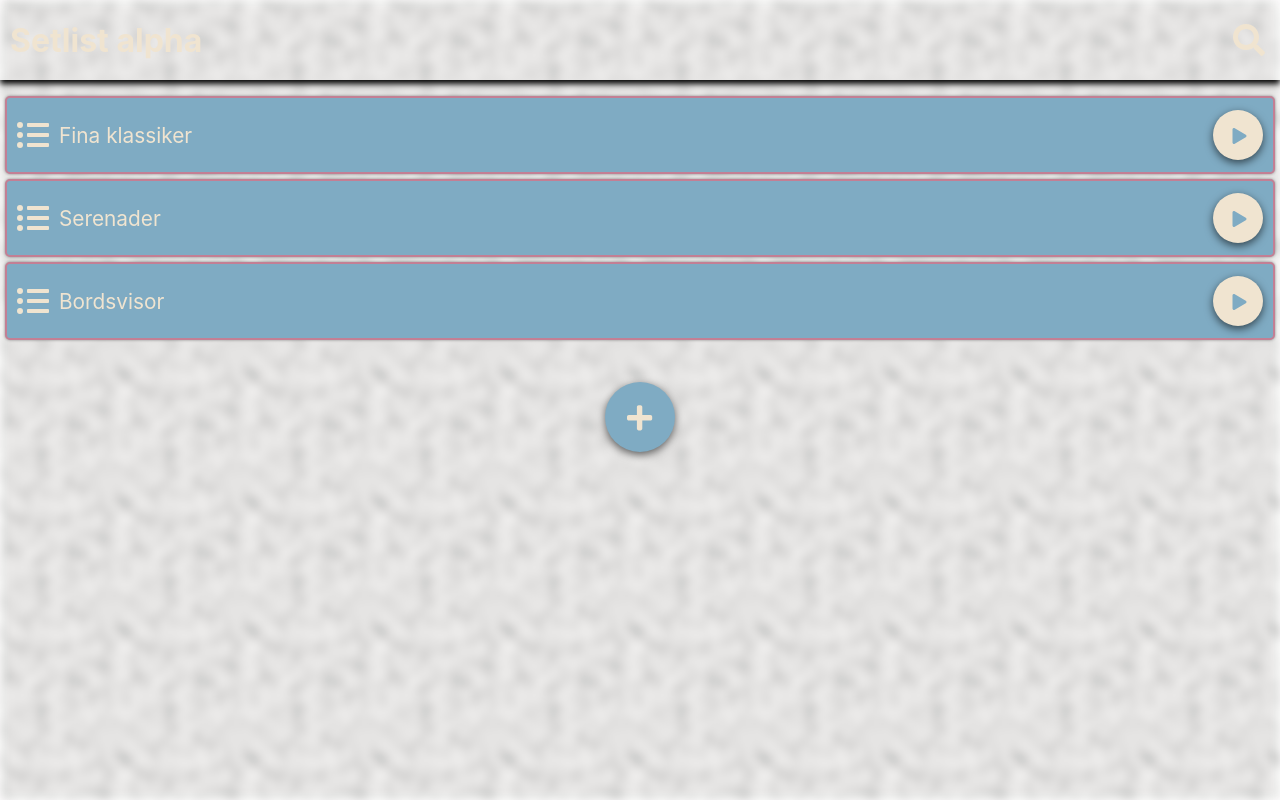
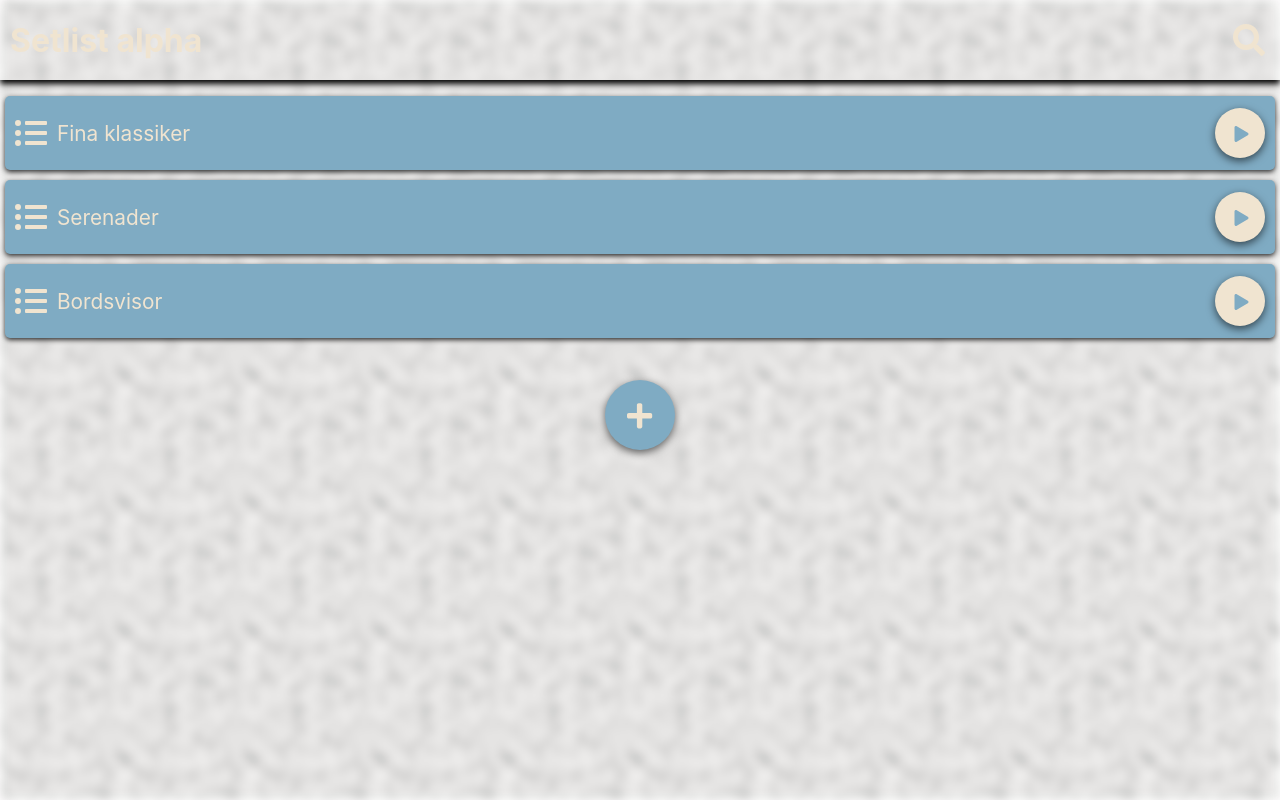
Before and after one commit to tskarhed/doremi.studio, a React (Create React App) app: page / in a window 1280 px wide. Built offline with nearby package versions, Linux system fonts and the light colour scheme; no server answers.

Commit message:
Update ListItem styles

```diff
--- a/src/components/List.module.scss
+++ b/src/components/List.module.scss
@@ -7,11 +7,10 @@
   max-width: 100%;
   text-decoration: none;
   min-height: 70px;
-  margin: 5px;
+  margin: 10px 5px;
   padding: 2px 10px;
-  border: $accent-color solid 2px;
   border-radius: 5px;
-  box-shadow: 0 0 3px rgba(0, 0, 0, 0.4);
+  box-shadow: 0 2px 5px 0px rgba(0, 0, 0, 0.8);
   cursor: pointer;
 }
 
```
